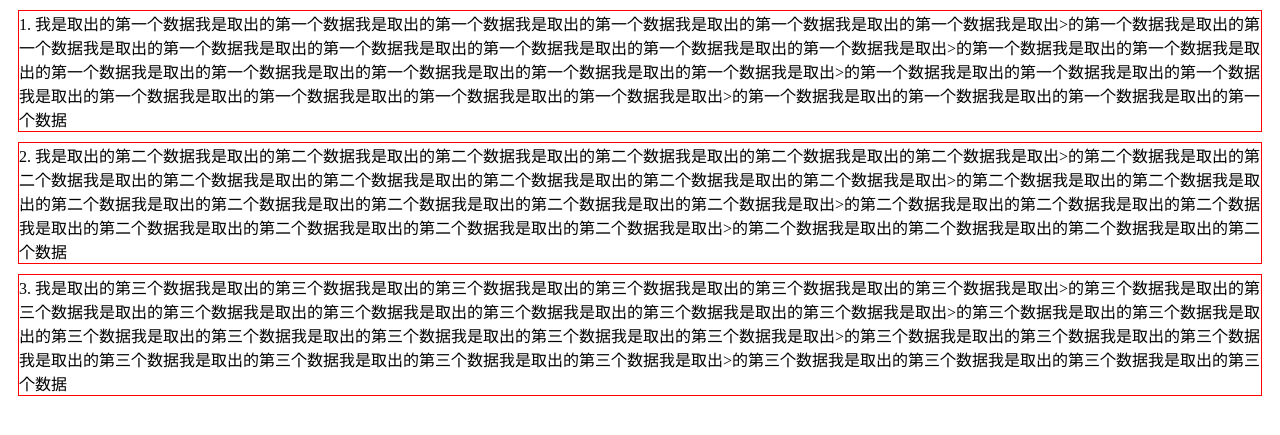
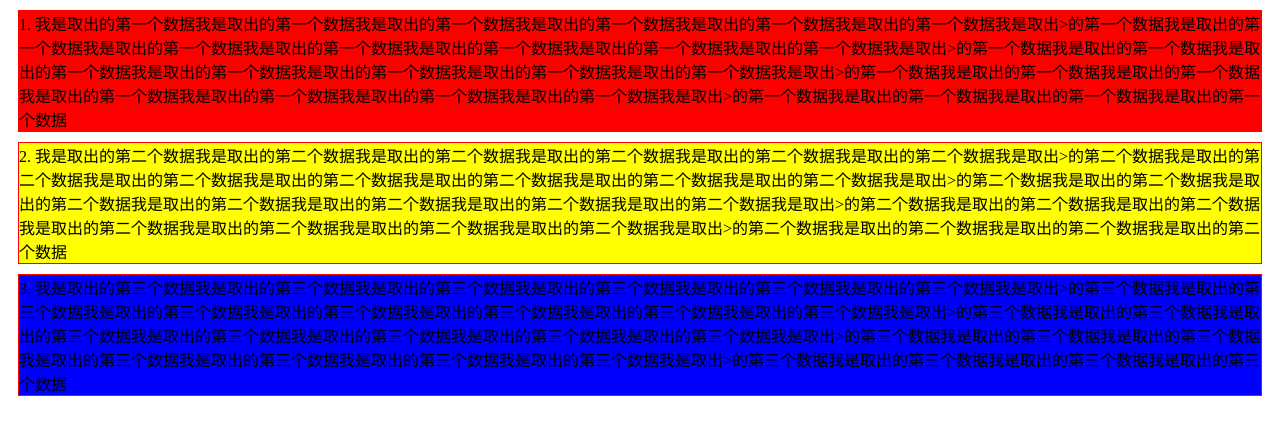
Before and after one commit to demo-space/bigpipe-php, a PHP site: page / in a window 1280 px wide. Shown: the top 435 px of the page. Run offline with PHP 8.4, Linux system fonts and the light colour scheme.

Commit message:
解决分段传输顺序的问题

```diff
--- a/index.php
+++ b/index.php
@@ -1,13 +1,6 @@
 <?php
-function getOneData() {
-    sleep(1);
-    return '我是取出的第一个数据我是取出的第一个数据我是取出的第一个数据我是取出的第一个数据我是取出的第一个数据我是取出的第一个数据我是取出>的第一个数据我是取出的第一个数据我是取出的第一个数据我是取出的第一个数据我是取出的第一个数据我是取出的第一个数据我是取出的第一个数据我是取出>的第一个数据我是取出的第一个数据我是取出的第一个数据我是取出的第一个数据我是取出的第一个数据我是取出的第一个数据我是取出的第一个数据我是取出>的第一个数据我是取出的第一个数据我是取出的第一个数据我是取出的第一个数据我是取出的第一个数据我是取出的第一个数据我是取出的第一个数据我是取出>的第一个数据我是取出的第一个数据我是取出的第一个数据我是取出的第一个数据';
-}
-// 取出第一块儿的数据
-$var1 = getOneData();
-// 渲染第一块儿
+// 渲染第一块儿的架子，还未获取内容
 include('./normal1.html.php');
-//刷新到缓冲区，渲染第一份儿模板，传送到客户端
 ob_flush();
 flush();
 
@@ -34,3 +27,15 @@ include('./normal3.html.php');
 // 将第三份儿的模板，传送到客户端
 ob_flush();
 flush();
+
+function getOneData() {
+  sleep(3);
+  return '我是取出的第一个数据我是取出的第一个数据我是取出的第一个数据我是取出的第一个数据我是取出的第一个数据我是取出的第一个数据我是取出>的第一个数据我是取出的第一个数据我是取出的第一个数据我是取出的第一个数据我是取出的第一个数据我是取出的第一个数据我是取出的第一个数据我是取出>的第一个数据我是取出的第一个数据我是取出的第一个数据我是取出的第一个数据我是取出的第一个数据我是取出的第一个数据我是取出的第一个数据我是取出>的第一个数据我是取出的第一个数据我是取出的第一个数据我是取出的第一个数据我是取出的第一个数据我是取出的第一个数据我是取出的第一个数据我是取出>的第一个数据我是取出的第一个数据我是取出的第一个数据我是取出的第一个数据';
+}
+// 获取第一块儿数据最慢
+$var1 = getOneData();
+// 渲染第一块儿
+include('./normal4.html.php');
+//刷新到缓冲区，渲染第一份儿模板，传送到客户端
+ob_flush();
+flush();
--- a/normal1.html.php
+++ b/normal1.html.php
@@ -4,7 +4,10 @@
         <meta charset="utf-8" />
         <style>
           .box { border: 1px solid red; margin: 10px;}
+          .box:nth-child(1) { background: red }
+          .box:nth-child(2) { background: yellow }
+          .box:nth-child(3) { background: blue }
         </style>
     </head>
     <body>
-        <div class="box">1. <?php echo $var1;?></div>
+        <div class="box part1"></div>
--- a/normal3.html.php
+++ b/normal3.html.php
@@ -1,3 +1 @@
 <div class="box">3. <?php echo $var3;?></div>
-</body>
-</html>
--- /dev/null
+++ b/normal4.html.php
@@ -0,0 +1,6 @@
+<script>
+  // 把最慢且顶在前面的部分用js回填回去
+  document.querySelector('.part1').innerHTML = "1. <?php echo $var1?>";
+</script>
+ </body>
+</html>
```
